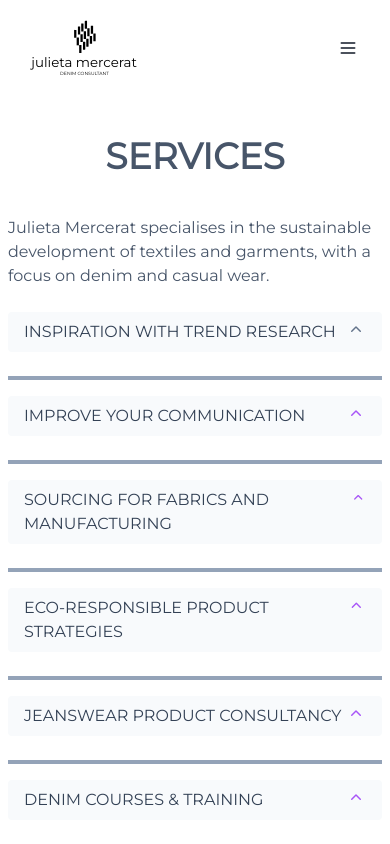
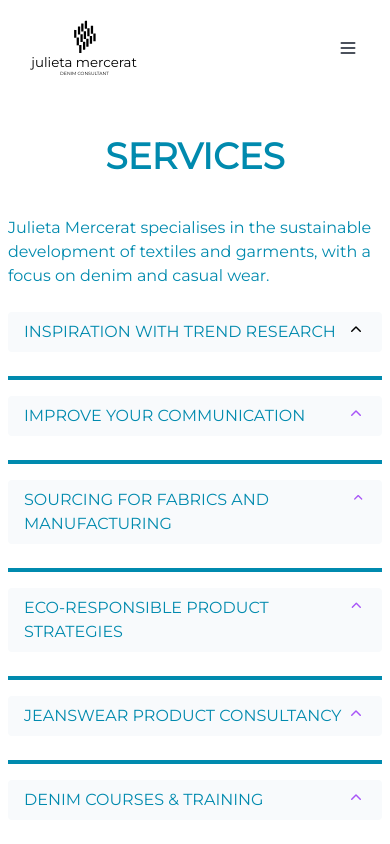
Before and after one commit to Chaloulou75/personaportfolio2023, a Nuxt app: page /services in a window 390 px wide. Shown: the top 844 px of the page. Built offline with nearby package versions, Linux system fonts and the light colour scheme.

Commit message:
update Julieta M 3 letters mobile 4

```diff
--- a/pages/services.vue
+++ b/pages/services.vue
@@ -9,7 +9,7 @@ const openContactMe = () => {
 
 <template>
   <div
-    class="max-w-5xl flex flex-col min-h-screen text-slate-600 space-y-6 px-2 md:px-4 my-6"
+    class="max-w-5xl flex flex-col min-h-screen text-bluejuli space-y-6 px-2 md:px-4 my-6"
   >
     <h1
       class="uppercase text-4xl md:text-6xl my-4 font-black text-center md:text-left"
@@ -22,15 +22,15 @@ const openContactMe = () => {
     </p>
     <Disclosure as="div" v-slot="{ open }">
       <DisclosureButton
-        class="flex w-full justify-between rounded px-4 py-2 text-left text-base font-medium text-slate-700 bg-slate-50 hover:bg-slate-100 focus:outline-none focus-visible:ring focus-visible:ring-purple-500/75 cursor-mano"
+        class="flex w-full justify-between rounded px-4 py-2 text-left text-base font-medium text-bluejuli bg-slate-50 hover:bg-slate-100 focus:outline-none focus-visible:ring focus-visible:ring-purple-500/75 cursor-mano"
       >
         <span>INSPIRATION WITH TREND RESEARCH</span>
         <ChevronUpIcon
           :class="open ? 'rotate-180 transform' : ''"
-          class="h-5 w-5 text-slate-500"
+          class="h-5 w-5 text-black"
         />
       </DisclosureButton>
-      <DisclosurePanel class="px-4 pb-2 pt-4 text-base text-slate-600 w-auto">
+      <DisclosurePanel class="px-4 pb-2 pt-4 text-base text-bluejuli w-auto">
         Get inspiration for your collection development through trend research
         focused in the global market, combining written reports with visual
         elements like moodboards, colour palettes and new materials, as well as
@@ -39,11 +39,11 @@ const openContactMe = () => {
     </Disclosure>
     <Disclosure
       as="div"
-      class="mt-2 border-t-4 border-slate-400 pt-4"
+      class="mt-2 border-t-4 border-bluejuli pt-4"
       v-slot="{ open }"
     >
       <DisclosureButton
-        class="flex w-full justify-between rounded bg-slate-50 px-4 py-2 text-left text-base font-medium text-slate-700 hover:bg-slate-100 focus:outline-none focus-visible:ring focus-visible:ring-purple-500/75 cursor-mano"
+        class="flex w-full justify-between rounded bg-slate-50 px-4 py-2 text-left text-base font-medium text-bluejuli hover:bg-slate-100 focus:outline-none focus-visible:ring focus-visible:ring-purple-500/75 cursor-mano"
       >
         <span>IMPROVE YOUR COMMUNICATION</span>
         <ChevronUpIcon
@@ -51,18 +51,18 @@ const openContactMe = () => {
           class="h-5 w-5 text-purple-500"
         />
       </DisclosureButton>
-      <DisclosurePanel class="px-4 pb-2 pt-4 text-base text-slate-600">
+      <DisclosurePanel class="px-4 pb-2 pt-4 text-base text-bluejuli">
         Communication and positioning consultancy: How to responsibly
         communicate new developments with a sustainable perspective.
       </DisclosurePanel>
     </Disclosure>
     <Disclosure
       as="div"
-      class="mt-2 border-t-4 border-slate-400 pt-4"
+      class="mt-2 border-t-4 border-bluejuli pt-4"
       v-slot="{ open }"
     >
       <DisclosureButton
-        class="flex w-full justify-between rounded bg-slate-50 px-4 py-2 text-left text-base font-medium text-slate-700 hover:bg-slate-100 focus:outline-none focus-visible:ring focus-visible:ring-purple-500/75 cursor-mano"
+        class="flex w-full justify-between rounded bg-slate-50 px-4 py-2 text-left text-base font-medium text-bluejuli hover:bg-slate-100 focus:outline-none focus-visible:ring focus-visible:ring-purple-500/75 cursor-mano"
       >
         <span>SOURCING FOR FABRICS AND MANUFACTURING</span>
         <ChevronUpIcon
@@ -70,7 +70,7 @@ const openContactMe = () => {
           class="h-5 w-5 text-purple-500"
         />
       </DisclosureButton>
-      <DisclosurePanel class="px-4 pb-2 pt-4 text-base text-slate-600">
+      <DisclosurePanel class="px-4 pb-2 pt-4 text-base text-bluejuli">
         Sourcing consultancy specialising in developing new suppliers for
         city-wear, casualwear, and jeanswear, catering to both young designers
         and established brands.
@@ -78,11 +78,11 @@ const openContactMe = () => {
     </Disclosure>
     <Disclosure
       as="div"
-      class="mt-2 border-t-4 border-slate-400 pt-4"
+      class="mt-2 border-t-4 border-bluejuli pt-4"
       v-slot="{ open }"
     >
       <DisclosureButton
-        class="flex w-full justify-between rounded bg-slate-50 px-4 py-2 text-left text-base font-medium text-slate-700 hover:bg-slate-100 focus:outline-none focus-visible:ring focus-visible:ring-purple-500/75 cursor-mano"
+        class="flex w-full justify-between rounded bg-slate-50 px-4 py-2 text-left text-base font-medium text-bluejuli hover:bg-slate-100 focus:outline-none focus-visible:ring focus-visible:ring-purple-500/75 cursor-mano"
       >
         <span>ECO-RESPONSIBLE PRODUCT STRATEGIES</span>
         <ChevronUpIcon
@@ -90,7 +90,7 @@ const openContactMe = () => {
           class="h-5 w-5 text-purple-500"
         />
       </DisclosureButton>
-      <DisclosurePanel class="px-4 pb-2 pt-4 text-base text-slate-600">
+      <DisclosurePanel class="px-4 pb-2 pt-4 text-base text-bluejuli">
         Development of sustainable product strategies for brands seeking a
         transition to a more transparent, responsible, and environmentally
         committed production chain.
@@ -98,11 +98,11 @@ const openContactMe = () => {
     </Disclosure>
     <Disclosure
       as="div"
-      class="mt-2 border-t-4 border-slate-400 pt-4"
+      class="mt-2 border-t-4 border-bluejuli pt-4"
       v-slot="{ open }"
     >
       <DisclosureButton
-        class="flex w-full justify-between rounded bg-slate-50 px-4 py-2 text-left text-base font-medium text-slate-700 hover:bg-slate-100 focus:outline-none focus-visible:ring focus-visible:ring-purple-500/75 cursor-mano"
+        class="flex w-full justify-between rounded bg-slate-50 px-4 py-2 text-left text-base font-medium text-bluejuli hover:bg-slate-100 focus:outline-none focus-visible:ring focus-visible:ring-purple-500/75 cursor-mano"
       >
         <span>JEANSWEAR PRODUCT CONSULTANCY</span>
         <ChevronUpIcon
@@ -110,18 +110,18 @@ const openContactMe = () => {
           class="h-5 w-5 text-purple-500"
         />
       </DisclosureButton>
-      <DisclosurePanel class="px-4 pb-2 pt-4 text-base text-slate-600">
+      <DisclosurePanel class="px-4 pb-2 pt-4 text-base text-bluejuli">
         Jeanswear product consultancy providing support in collection
         development, designing new typologies, and creating wash designs
       </DisclosurePanel>
     </Disclosure>
     <Disclosure
       as="div"
-      class="mt-2 border-t-4 border-slate-400 pt-4"
+      class="mt-2 border-t-4 border-bluejuli pt-4"
       v-slot="{ open }"
     >
       <DisclosureButton
-        class="flex w-full justify-between rounded bg-slate-50 px-4 py-2 text-left text-base font-medium text-slate-700 hover:bg-slate-100 focus:outline-none focus-visible:ring focus-visible:ring-purple-500/75 cursor-mano"
+        class="flex w-full justify-between rounded bg-slate-50 px-4 py-2 text-left text-base font-medium text-bluejuli hover:bg-slate-100 focus:outline-none focus-visible:ring focus-visible:ring-purple-500/75 cursor-mano"
       >
         <span>DENIM COURSES & TRAINING</span>
         <ChevronUpIcon
@@ -129,7 +129,7 @@ const openContactMe = () => {
           class="h-5 w-5 text-purple-500"
         />
       </DisclosureButton>
-      <DisclosurePanel class="px-4 pb-2 pt-4 text-base text-slate-600">
+      <DisclosurePanel class="px-4 pb-2 pt-4 text-base text-bluejuli">
         Courses and training tailored for the denim industry, designed for sales
         teams, designers, professionals, students, and universities.
       </DisclosurePanel>
--- a/tailwind.config.js
+++ b/tailwind.config.js
@@ -58,16 +58,16 @@ module.exports = {
       animation: {
         appearLettersStart: "appearLettersStart 1.5s ease-in forwards",
         letterD: "letterD 6.4s ease-in-out 1 forwards running",
-        letterE: "letterE 5.6s ease-in-out 1 forwards running",
+        letterE: "letterE 5.1s ease-in-out 1 forwards running",
         letterN: "letterN 6.1s ease-in-out 1 forwards running",
-        letterI: "letterI 5.3s ease-in-out 1 forwards running",
+        letterI: "letterI 5.7s ease-in-out 1 forwards running",
         letterM: "letterM 6s ease-in-out 1 forwards running",
-        letterC: "letterC 6.2s ease-in-out 1 forwards running",
-        letterO: "letterO 6.3s ease-in-out 1 forwards running",
-        letterU: "letterU 5.5s ease-in-out 1 forwards running",
-        letterS: "letterS 5.7s ease-in-out 1 forwards running",
-        letterL: "letterL 6.1s ease-in-out 1 forwards running",
-        letterT: "letterT 6.3s ease-in-out 1 forwards running",
+        letterC: "letterC 6.3s ease-in-out 1 forwards running",
+        letterO: "letterO 5.8s ease-in-out 1 forwards running",
+        letterU: "letterU 5s ease-in-out 1 forwards running",
+        letterS: "letterS 7s ease-in-out 1 forwards running",
+        letterL: "letterL 6.8s ease-in-out 1 forwards running",
+        letterT: "letterT 5.3s ease-in-out 1 forwards running",
         letterA: "letterA 6.5s ease-in-out 1 forwards running",
         mobileLetterD: "mobileLetterD 6.4s ease-in-out 1 forwards running",
         mobileLetterE: "mobileLetterE 5.6s ease-in-out 1 forwards running",
@@ -96,10 +96,10 @@ module.exports = {
             transform: "translate(0) rotate(0)",
           },
           "40%, 60%": {
-            transform: "translate(-400%, 200%) rotate(360deg)",
+            transform: "translate(400%, 200%) rotate(360deg)",
           },
           "100%": {
-            transform: "translate(150%, 15%) rotate(0deg)",
+            transform: "translate(150%, 115%) rotate(-90deg)",
           },
         },
         letterE: {
@@ -108,7 +108,7 @@ module.exports = {
             transform: "translate(-40%, 80%) rotate(-90deg)",
           },
           "100%": {
-            transform: "translate(210%, -65%)  rotate(90deg)",
+            transform: "translate(310%, -325%)  rotate(90deg)",
           },
         },
         letterN: {
@@ -117,7 +117,7 @@ module.exports = {
             transform: "translate(-420%, -70%) rotate(360deg)",
           },
           "100%": {
-            transform: "translate(180%, -5%) rotate(0deg)",
+            transform: "translate(-100%, 400%) rotate(-810deg)",
           },
         },
         letterI: {
@@ -126,7 +126,7 @@ module.exports = {
             transform: "translate(50%, -160%) rotate(-360deg)",
           },
           "100%": {
-            transform: "translate(-20%, 50%) rotate(0deg)",
+            transform: "translate(-20%, 50%) rotate(180deg)",
           },
         },
         letterM: {
@@ -135,25 +135,25 @@ module.exports = {
             transform: "translate(380%, 190%) rotate(360deg)",
           },
           "100%": {
-            transform: "translate(-200%, -25%) rotate(0deg)",
+            transform: "translate(-200%, -25%) rotate(90deg)",
           },
         },
         letterC: {
           "0%": {},
           "40%, 60%": {
-            transform: "translate(-80%, -300%) rotate(-360deg)",
+            transform: "translate(-80%, 300%) rotate(-360deg)",
           },
           "100%": {
-            transform: "translate(50%, 70%) rotate(0deg)",
+            transform: "translate(50%, 70%) rotate(-90deg)",
           },
         },
         letterO: {
           "0%": {},
           "40%, 60%": {
-            transform: "translate(150%, -500%) rotate(720deg)",
+            transform: "translate(650%, -400%) rotate(720deg)",
           },
           "100%": {
-            transform: "translate(-50%, 0%)  rotate(0deg)",
+            transform: "translate(1200%, -200%) rotate(-90deg)",
           },
         },
         letterU: {
@@ -162,7 +162,7 @@ module.exports = {
             transform: "translate(500%, -120%) rotate(-360deg)",
           },
           "100%": {
-            transform: "translate(-30%, 5%) rotate(0deg)",
+            transform: "translate(-30%, 5%) rotate(360deg)",
           },
         },
         letterS: {
@@ -209,13 +209,13 @@ module.exports = {
             transform: "translate(80%, 200%) rotate(270deg)",
           },
           "100%": {
-            transform: "translate(10%, 90%) rotate(0deg)",
+            transform: "translate(10%, 90%) rotate(360deg)",
           },
         },
         mobileLetterE: {
           "0%": {},
           "40%, 60%": {
-            transform: "translate(-60%, 170%)  rotate(0deg)",
+            transform: "translate(-60%, 170%)  rotate(-360deg)",
           },
           "100%": {
             transform: "translate(50%,-60%)  rotate(90deg)",
@@ -224,10 +224,10 @@ module.exports = {
         mobileLetterN: {
           "0%": {},
           "40%, 60%": {
-            transform: "translate(20%, -90%)  rotate(270deg) ",
+            transform: "translate(80%, -90%)  rotate(270deg) ",
           },
           "100%": {
-            transform: "translate(0%, 27%) rotate(0deg)",
+            transform: "translate(-20%, 270%) rotate(-720deg)",
           },
         },
         mobileLetterI: {
@@ -245,7 +245,7 @@ module.exports = {
             transform: "translate(-60%, -200%)  rotate(360deg)",
           },
           "100%": {
-            transform: "translate( -77%, 20%) rotate(0deg)",
+            transform: "translate( -77%, 20%) rotate(-180deg)",
           },
         },
         mobileLetterC: {
@@ -254,7 +254,7 @@ module.exports = {
             transform: "translate( 20%, 180%) rotate(90deg) ",
           },
           "100%": {
-            transform: "translate(-65%, 10%) rotate(0deg)",
+            transform: "translate(-65%, 10%) rotate(-90deg)",
           },
         },
         mobileLetterO: {
@@ -263,7 +263,7 @@ module.exports = {
             transform: "translate(-180%, 120%) rotate(180deg)",
           },
           "100%": {
-            transform: "translate(10%, -103%) rotate(0deg)",
+            transform: "translate(10%, -103%) rotate(180deg)",
           },
         },
         mobileLetterU: {
@@ -272,16 +272,16 @@ module.exports = {
             transform: "translate(180%, -50%) rotate(-360deg)",
           },
           "100%": {
-            transform: "translate(0%, -1%) rotate(0deg)",
+            transform: "translate(0%, -1%) rotate(-360deg)",
           },
         },
         mobileLetterS: {
           "0%": {},
           "40%, 60%": {
-            transform: "translate(-650%, -115%) rotate(0deg)",
+            transform: "translate(-650%, -115%) rotate(90deg)",
           },
           "100%": {
-            transform: "translate(10%, -103%) rotate(0deg)",
+            transform: "translate(10%, -103%) rotate(-360deg)",
           },
         },
         mobileLetterL: {
@@ -290,7 +290,7 @@ module.exports = {
             transform: "translate(20%, 120%) rotate(180deg)",
           },
           "100%": {
-            transform: "translate(-65%, 10%) rotate(0deg)",
+            transform: "translate(-65%, 10%) rotate(90deg)",
           },
         },
         mobileLetterT: {
@@ -299,7 +299,7 @@ module.exports = {
             transform: "translate(-180%, 120%) rotate(180deg)",
           },
           "100%": {
-            transform: "translate(10%, -103%) rotate(0deg)",
+            transform: "translate(10%, -103%) rotate(-360deg)",
           },
         },
         mobileLetterA: {
@@ -308,7 +308,7 @@ module.exports = {
             transform: "translate(180%, 120%) rotate(180deg)",
           },
           "100%": {
-            transform: "translate(-65%, 10%) rotate(0deg)",
+            transform: "translate(-65%, 10%) rotate(-90deg)",
           },
         },
         mobileLetterN: {
@@ -317,7 +317,7 @@ module.exports = {
             transform: "translate(20%, 120%) rotate(180deg)",
           },
           "100%": {
-            transform: "translate(-65%, 10%) rotate(0deg)",
+            transform: "translate(-65%, 10%) rotate(-360deg)",
           },
         },
         mobileLetterT: {
```
Also changed, not shown: pages/index.vue (+25 -25 lines).
